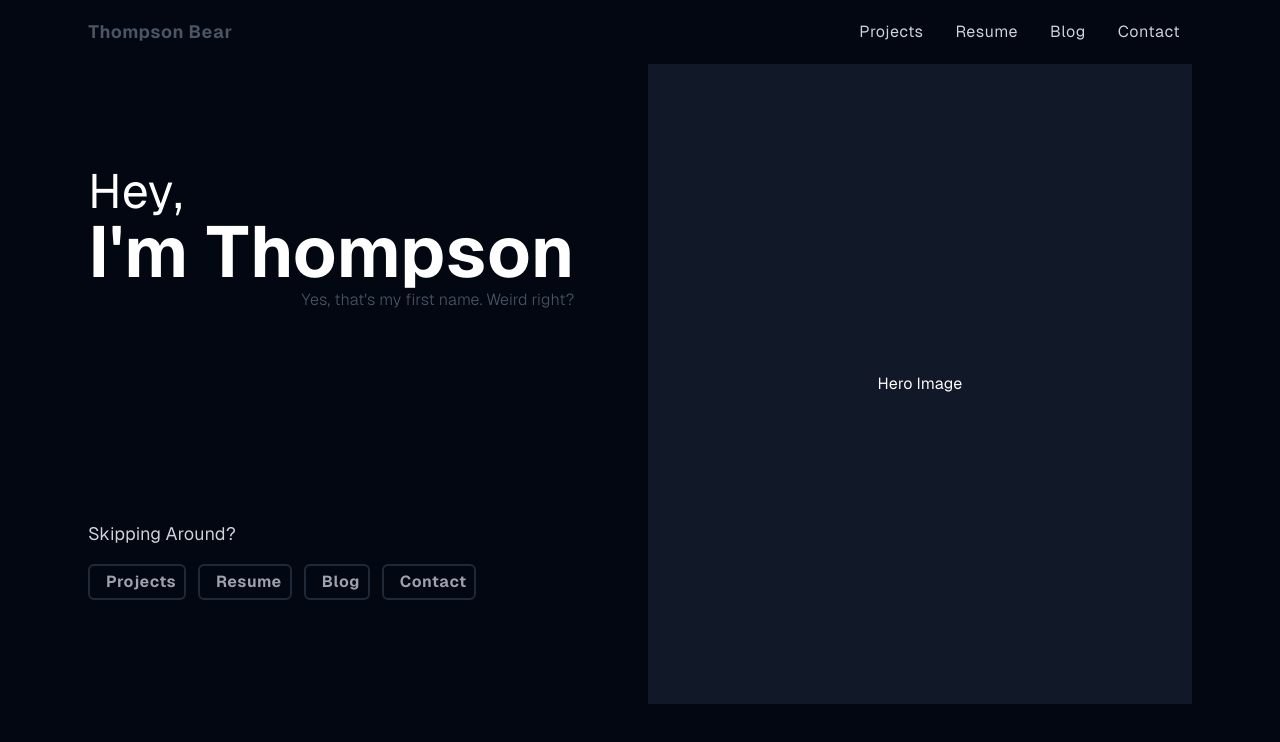
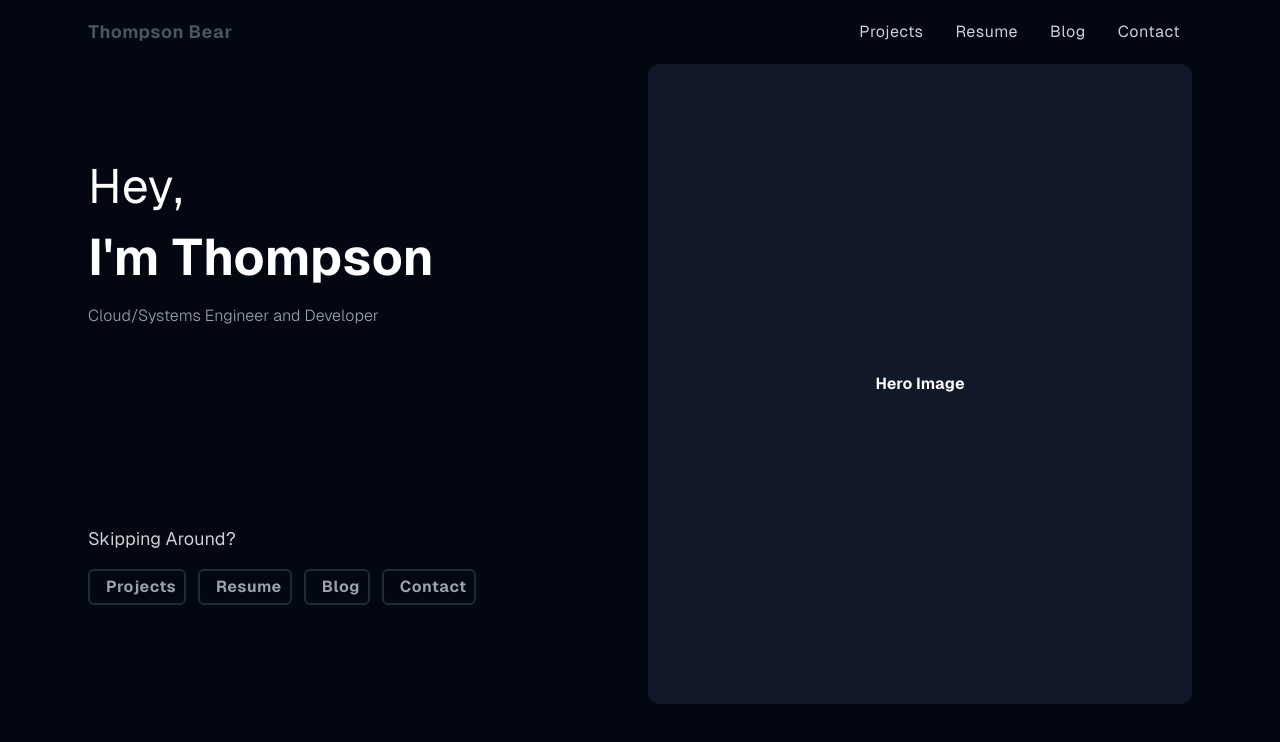
Before and after one commit to thompsonbear/portfolio, a SvelteKit app: page / in a window 1280 px wide. Shown: the top 742 px of the page. Built offline with nearby package versions, Linux system fonts and the light colour scheme; some icons are missing.

Commit message:
Work on front page

```diff
--- a/src/routes/+page.svelte
+++ b/src/routes/+page.svelte
@@ -16,10 +16,10 @@
 
 <section class="grid lg:grid-cols-2 gap-4 h-[80vh]">
 	<div class="flex flex-col justify-around">
-		<div class="w-fit">
-			<h1 class="text-5xl">Hey,</h1>
-			<h1 class="text-[9vw] lg:text-7xl font-bold">I'm Thompson</h1>
-			<p class="font-light text-gray-600 text-right">Yes, that's my first name. Weird right?</p>
+		<div class="w-fit space-y-2">
+			<h1 class="text-2xl lg:text-5xl">Hey,</h1>
+			<h1 class="text-[9vw] lg:text-[4vw] font-bold whitespace-nowrap">I'm Thompson</h1>
+			<p class="font-light text-gray-400">Cloud/Systems Engineer and Developer</p>
 		</div>
 
 		<div class="space-y-4">
@@ -35,5 +35,5 @@
 			</div>
 		</div>
 	</div>
-	<div class="lg:grid place-items-center bg-gray-900 hidden">Hero Image</div>
+	<div class="lg:grid place-items-center bg-gray-900 hidden font-bold rounded-xl">Hero Image</div>
 </section>
```
